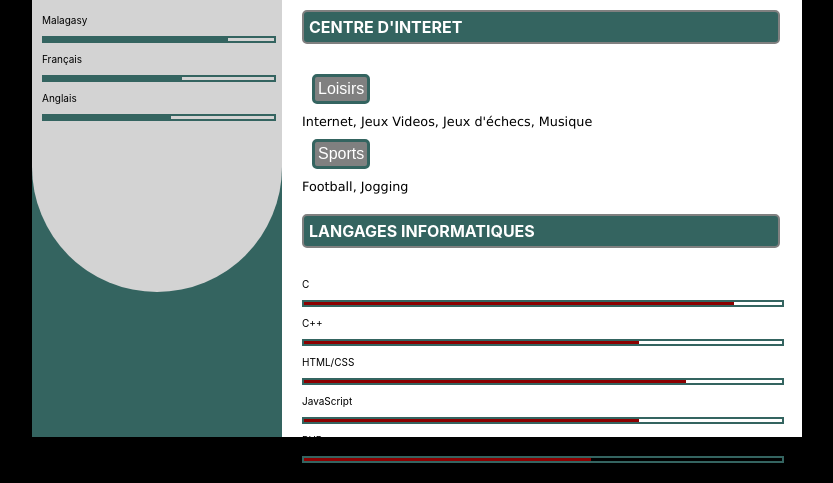
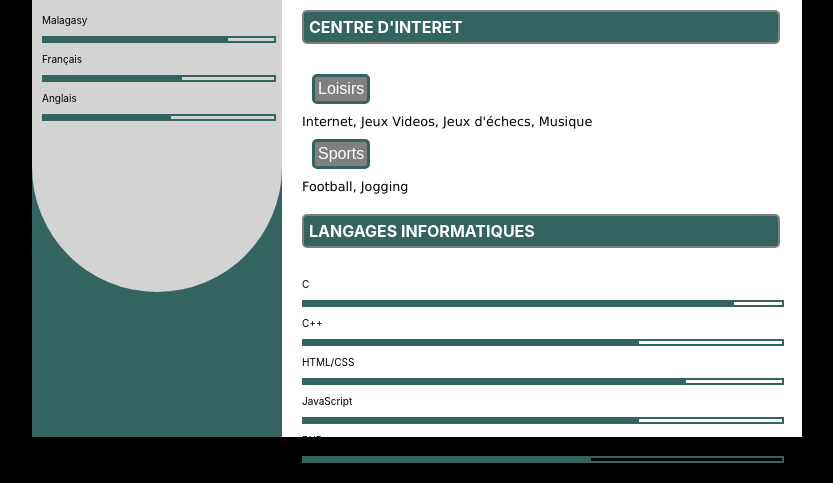
Before and after one commit to Michaelraf/Michaelraf.github.io, a plain HTML site: page index.html in a window 1280 px wide. Shown: the part 496-979 px from the top of the page, without its empty margins (223-1056 px from the left). Drawn offline with Linux system fonts and the light colour scheme.

Commit message:
darkred changed

```diff
--- a/assets/css/style.css
+++ b/assets/css/style.css
@@ -228,37 +228,37 @@ aside .titre{
 }
 .graph .barC{
 
-    background:darkred;
+    background: var(--secondary-color);
     height: 3px;
     width: 90%;
 }
 .graph .barCpp{
 
-    background: darkred;
+    background: var(--secondary-color);
     height: 3px;
     width: 70%;
 }
 .graph .barCSS{
 
-    background: darkred;
+    background: var(--secondary-color);
     height: 3px;
     width: 80%;
 }
 .graph .barJS{
 
-    background: darkred;
+    background: var(--secondary-color);
     height: 3px;
     width: 70%;
 }
 .graph .barPHP{
 
-    background: darkred;
+    background: var(--secondary-color);
     height: 3px;
     width: 60%;
 }
 .graph .barJAVA{
 
-    background: darkred;
+    background: var(--secondary-color);
     height: 3px;
     width: 50%;
 }
```
